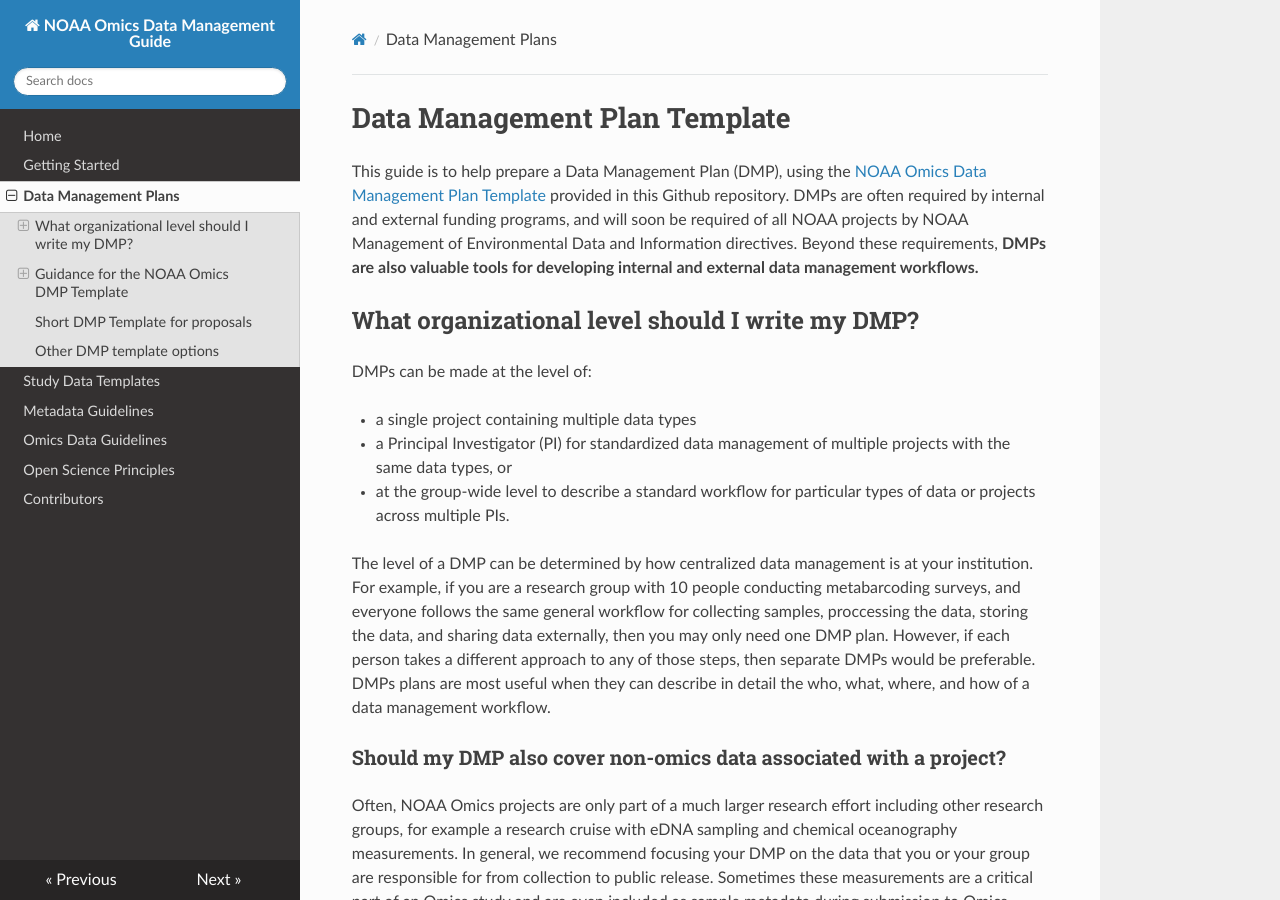
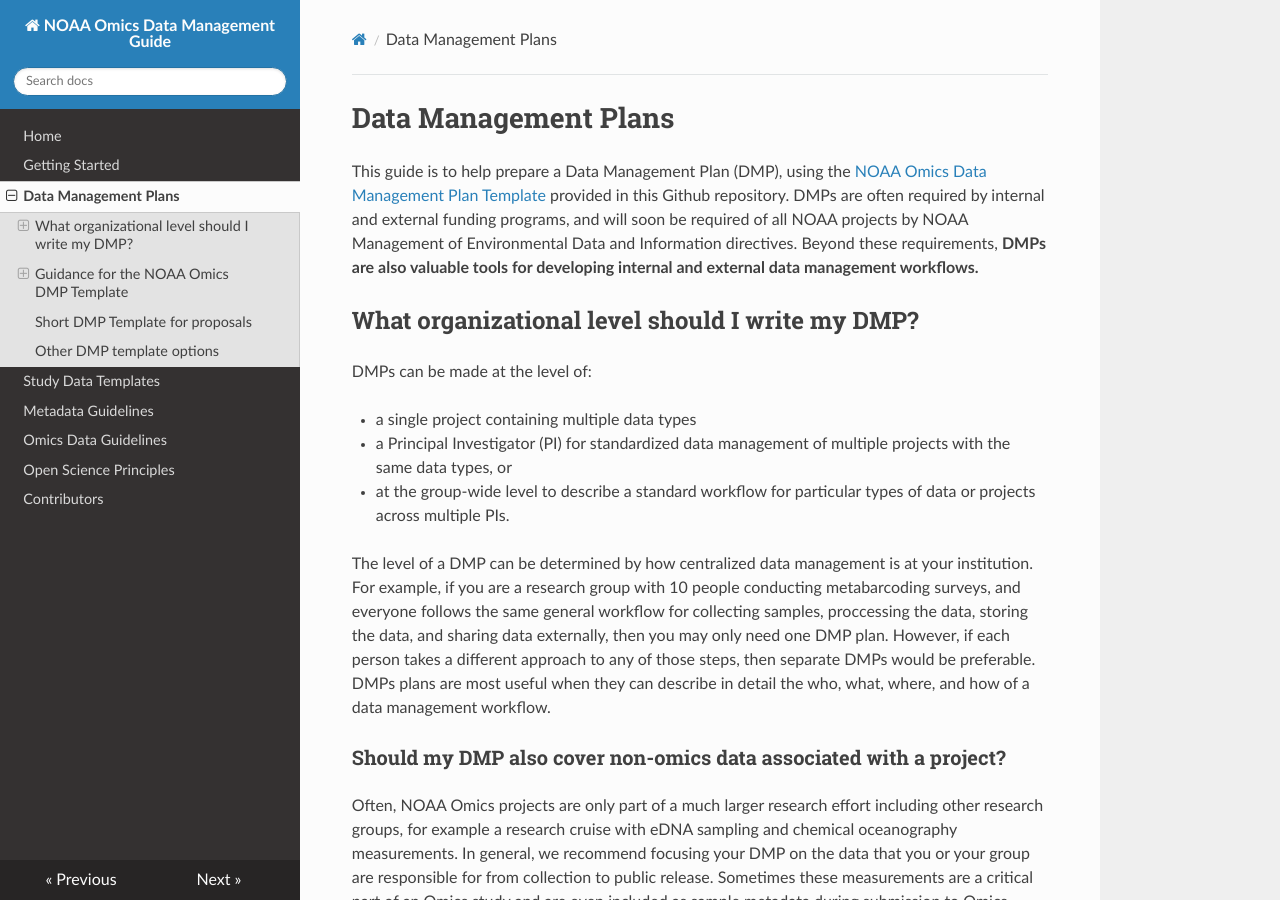
Before and after one commit to NOAA-Omics/noaa-omics-dmg, an MkDocs documentation site: the page built from docs/dmp-template.md, in a window 1280 px wide and 900 px high. Built offline with MkDocs 1.6.1, drawn with Linux system fonts in a browser that asks for light colours; nearby versions of some CDN libraries.

Commit message:
Update dmp-template.md

```diff
--- a/docs/dmp-template.md
+++ b/docs/dmp-template.md
@@ -1,4 +1,4 @@
-Data Management Plan Template
+Data Management Plans
 =====
 
 This guide is to help prepare a Data Management Plan (DMP), using the [NOAA Omics Data Management Plan Template](https://github.com/aomlomics/omics-data-management/blob/main/NOAA%20'Omics%20DMP%20Template%20v1.0.docx) provided in this Github repository. DMPs are often required by internal and external funding programs, and will soon be required of all NOAA projects by NOAA Management of Environmental Data and Information directives. Beyond these requirements, **DMPs are also valuable tools for developing internal and external data management workflows.**
```
